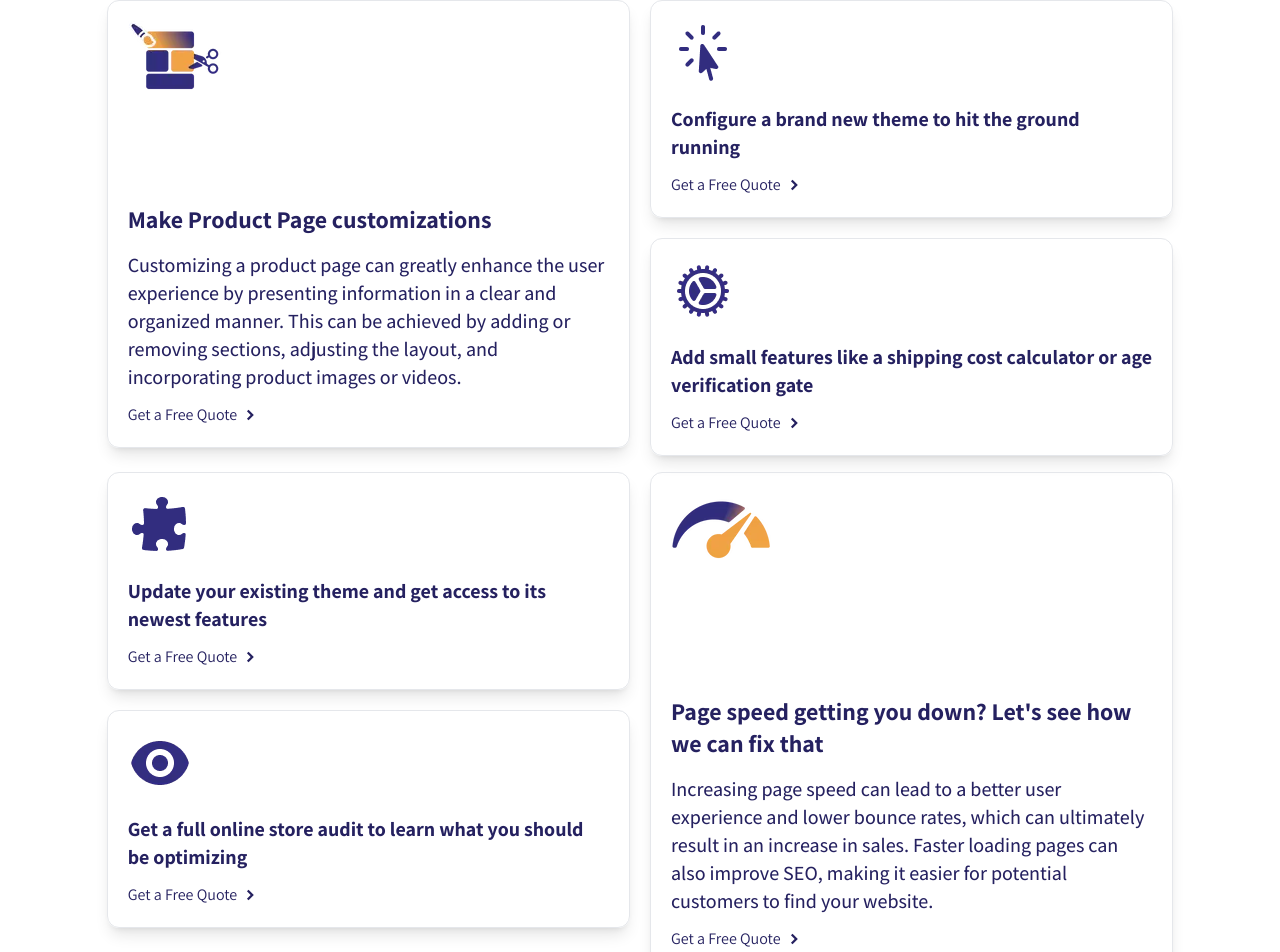
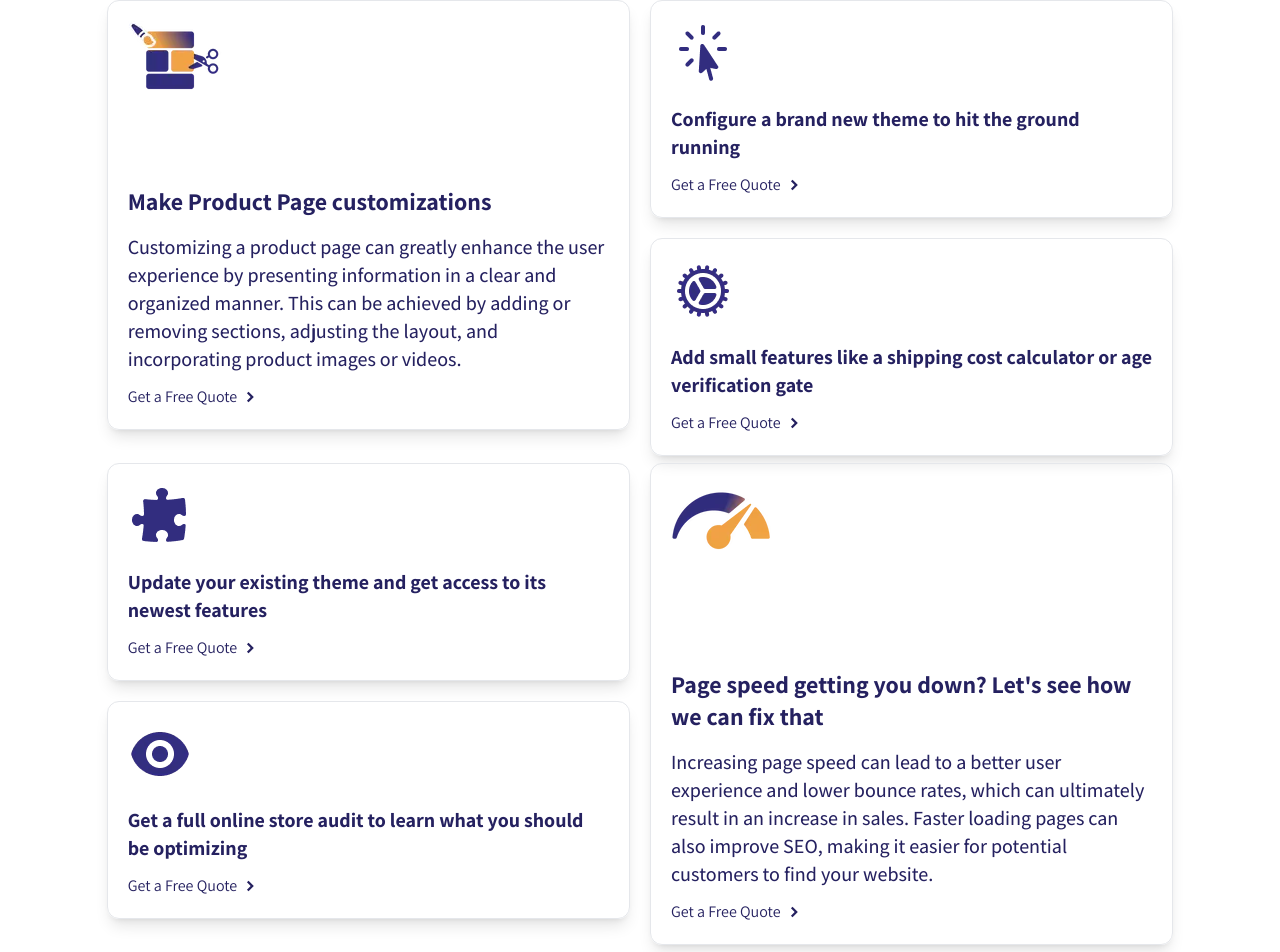
Before and after one commit to musfiqsucks/bullzpot-final, a React (Vite) app: page / in a window 1280 px wide. Shown: the part 3121-4073 px from the top of the page. Built offline with nearby package versions, Linux system fonts and the light colour scheme.

Commit message:
project section card height fixed added

```diff
--- a/src/components/UI/CustomizationProject.jsx
+++ b/src/components/UI/CustomizationProject.jsx
@@ -25,7 +25,7 @@ const CustomizationProject = () => {
           <div>
             <img src={projectIcon1} alt="" />
           </div>
-          <h1 className="text-2xl font-bold color-primary mt-5 md:mt-[108px] mb-4">
+          <h1 className="text-2xl font-bold color-primary mt-5 md:mt-[90px] mb-4">
             Make Product Page customizations
           </h1>
           <p className="text-xl font-medium color-primary">
@@ -109,7 +109,7 @@ const CustomizationProject = () => {
           <div>
             <img src={projectIcon6} alt="" />
           </div>
-          <h1 className="text-2xl font-bold color-primary mt-5 md:mt-[128px] mb-4">
+          <h1 className="text-2xl font-bold color-primary mt-5 md:mt-[110px] mb-4">
             Page speed getting you down? Let&#39;s see how we can fix that
           </h1>
           <p className="text-xl font-medium color-primary">
```
